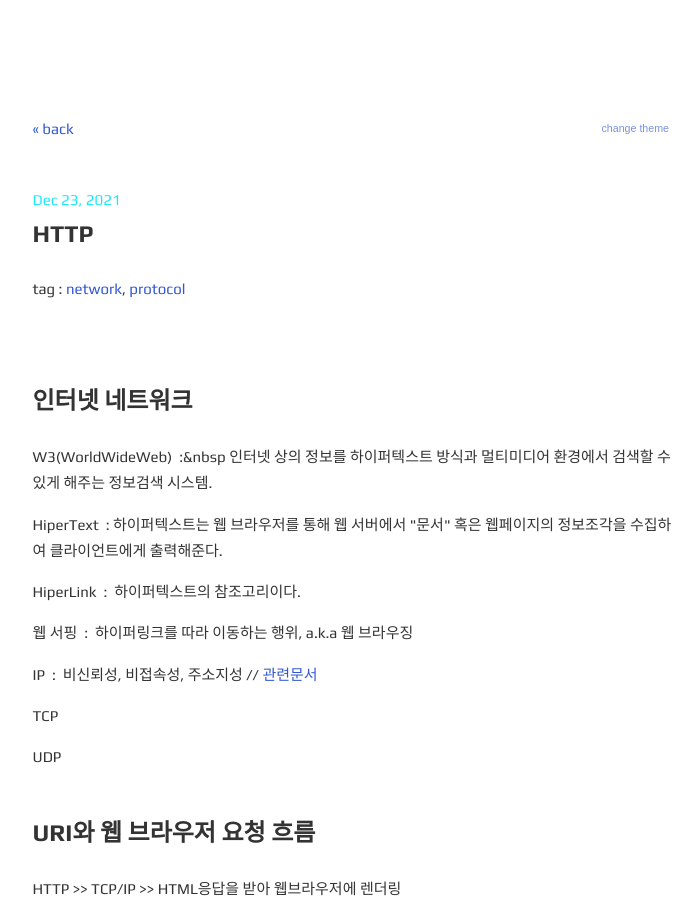
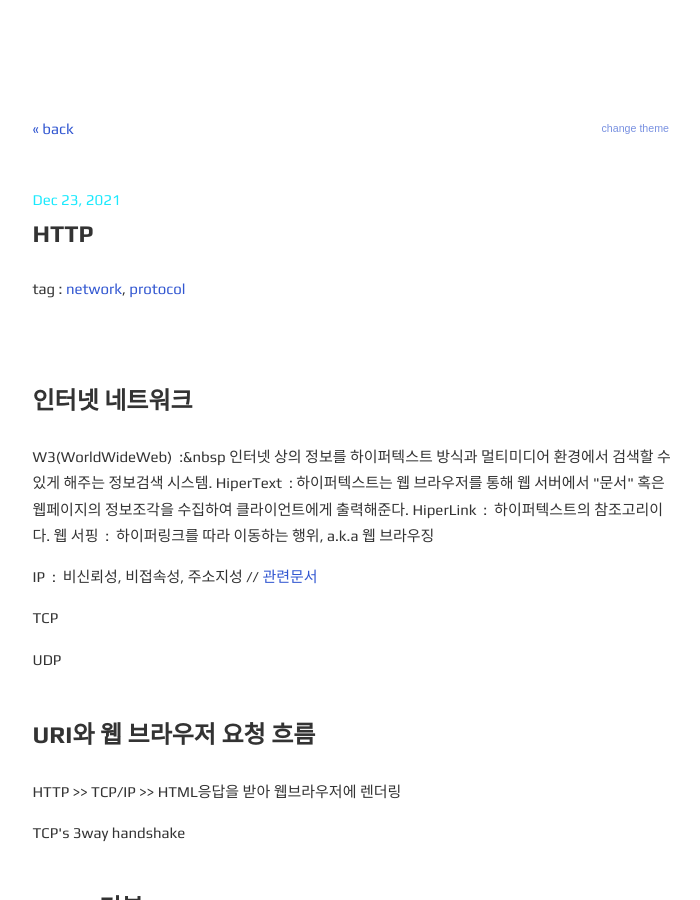
Before and after one commit to beomsookim96/TIL, a Jekyll site: the page built from _posts/2021-12-23-HTTP.md, in a window 1280 px wide and 900 px high. Shown: the whole window, without its empty margins (285-985 px from the left). Built offline with Jekyll 4.4.1, drawn with Linux system fonts in a browser that asks for light colours.

Commit message:
fix : md

```diff
--- a/_posts/2021-12-23-HTTP.md
+++ b/_posts/2021-12-23-HTTP.md
@@ -11,13 +11,12 @@
 
 <div>
     <h3>인터넷 네트워크</h3>
-    <p>W3(WorldWideWeb) &nbsp;:&nbsp 인터넷 상의 정보를 하이퍼텍스트 방식과 멀티미디어 환경에서 검색할 수 있게
+    W3(WorldWideWeb) &nbsp;:&nbsp 인터넷 상의 정보를 하이퍼텍스트 방식과 멀티미디어 환경에서 검색할 수 있게
     해주는 정보검색 시스템.
-    </p>
-    <p>HiperText &nbsp;:&nbsp;하이퍼텍스트는 웹 브라우저를 통해 웹 서버에서 "문서" 혹은 웹페이지의 정보조각을
-    수집하여 클라이언트에게 출력해준다.</p>
-    <p>HiperLink &nbsp;:&nbsp; 하이퍼텍스트의 참조고리이다.</p>
-    <p>웹 서핑 &nbsp;:&nbsp; 하이퍼링크를 따라 이동하는 행위, a.k.a 웹 브라우징</p>
+    HiperText &nbsp;:&nbsp;하이퍼텍스트는 웹 브라우저를 통해 웹 서버에서 "문서" 혹은 웹페이지의 정보조각을
+    수집하여 클라이언트에게 출력해준다.
+    HiperLink &nbsp;:&nbsp; 하이퍼텍스트의 참조고리이다.
+    웹 서핑 &nbsp;:&nbsp; 하이퍼링크를 따라 이동하는 행위, a.k.a 웹 브라우징
     <p>IP &nbsp;:&nbsp; 비신뢰성, 비접속성, 주소지성 // <a href="https://m.blog.naver.com/PostView.naver?isHttpsRedirect=true&blogId=jyj9372&logNo=50170030307">관련문서</a> </p>
     <p>TCP</p>
     <p>UDP</p>
```
